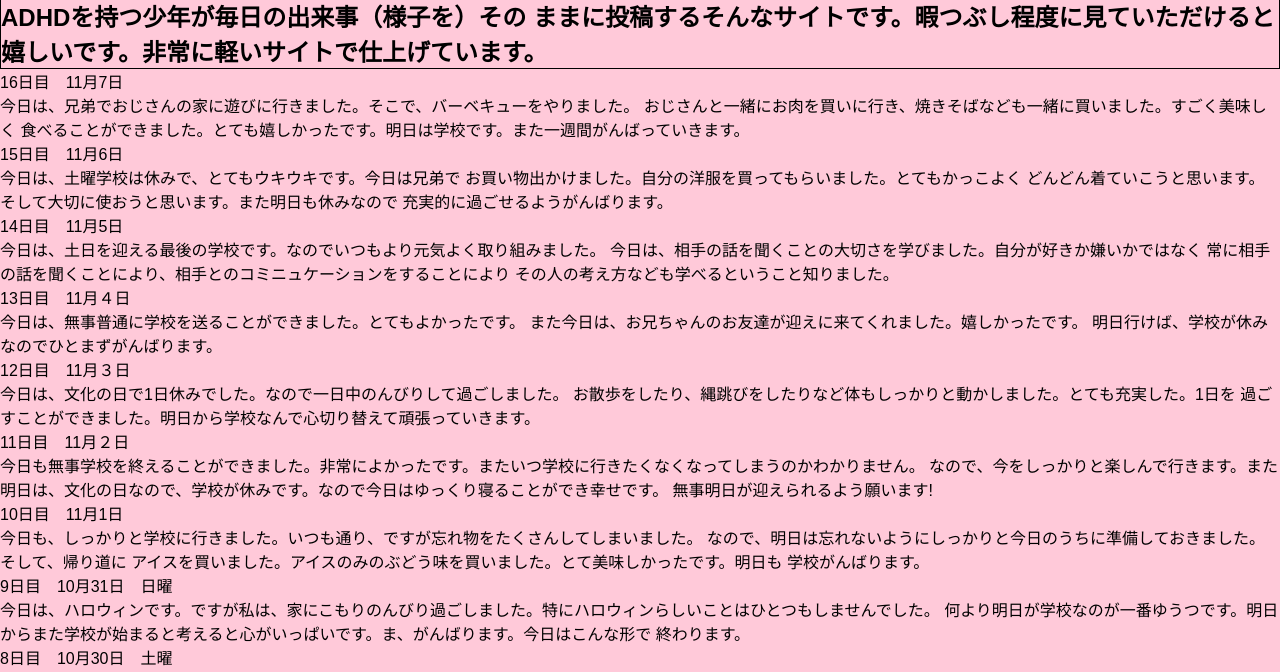
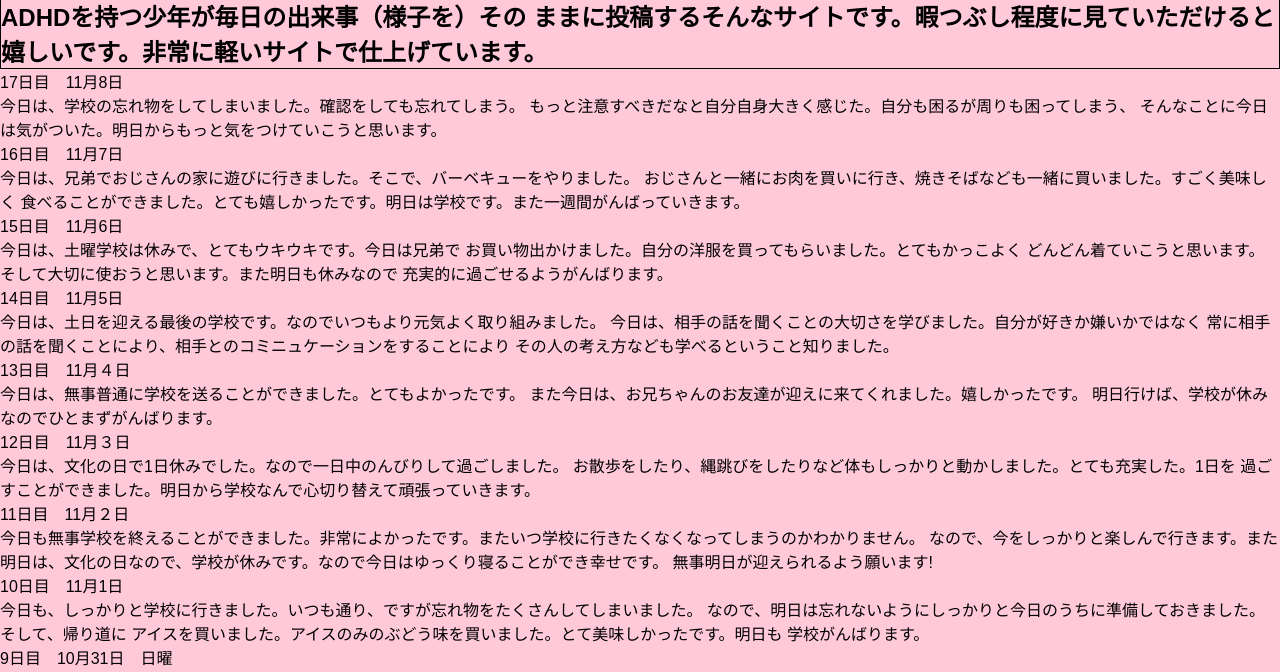
Before and after one commit to kokoa551/kokoa551.github.io, a plain HTML site: page index.html in a window 1280 px wide. Shown: the part 128-800 px from the top of the page. Drawn offline with Linux system fonts and the light colour scheme.

Commit message:
Update index.html

```diff
--- a/index.html
+++ b/index.html
@@ -49,6 +49,16 @@
             <h2 class="pppc">ADHDを持つ少年が毎日の出来事（様子を）その
                 ままに投稿するそんなサイトです。暇つぶし程度に見ていただけると嬉しいです。非常に軽いサイトで仕上げています。</p>
         </article>
+        <div>
+            <a class="17day">
+                <p class="my">17日目　11月8日</p>
+                <p>
+                    今日は、学校の忘れ物をしてしまいました。確認をしても忘れてしまう。
+                    もっと注意すべきだなと自分自身大きく感じた。自分も困るが周りも困ってしまう、
+                    そんなことに今日は気がついた。明日からもっと気をつけていこうと思います。
+                </p>
+            </a>
+        </div>
         <div>
             <a id="16day">
                 <p class="my">16日目　11月7日</p>
```
